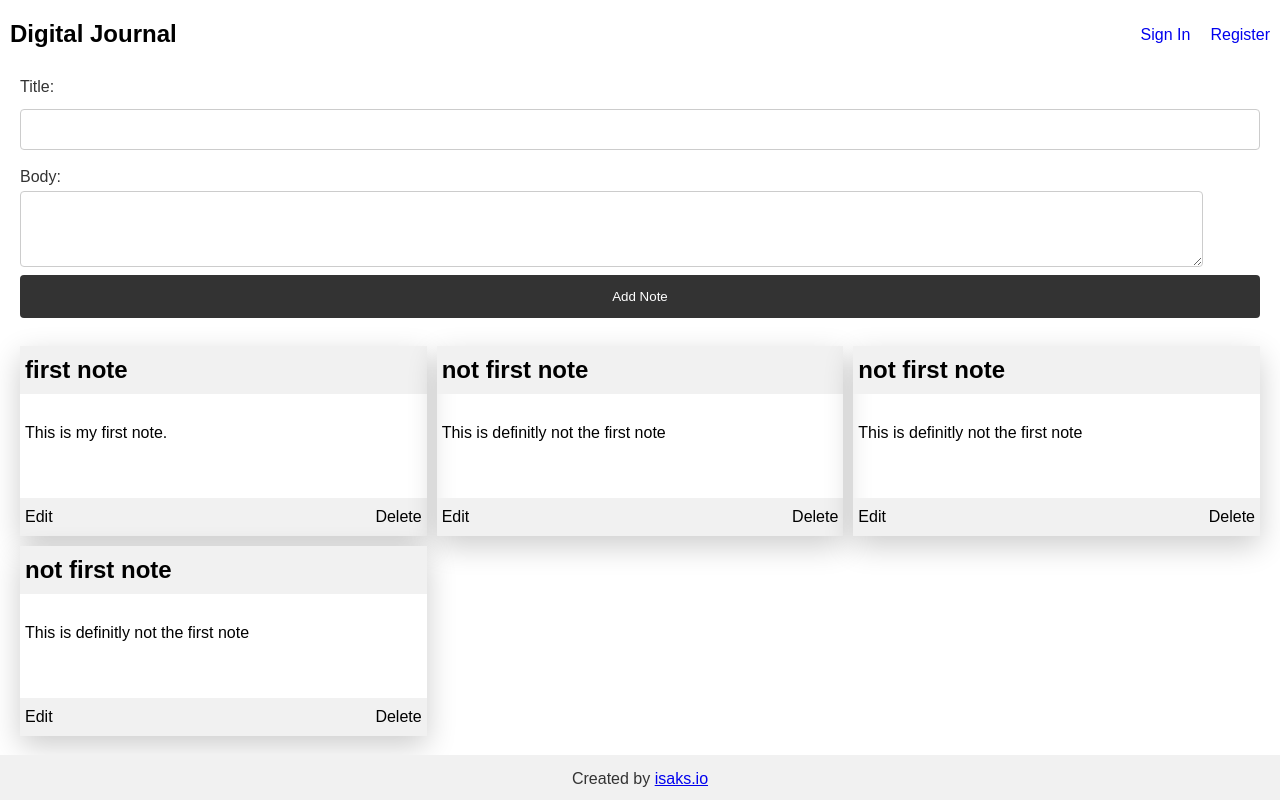
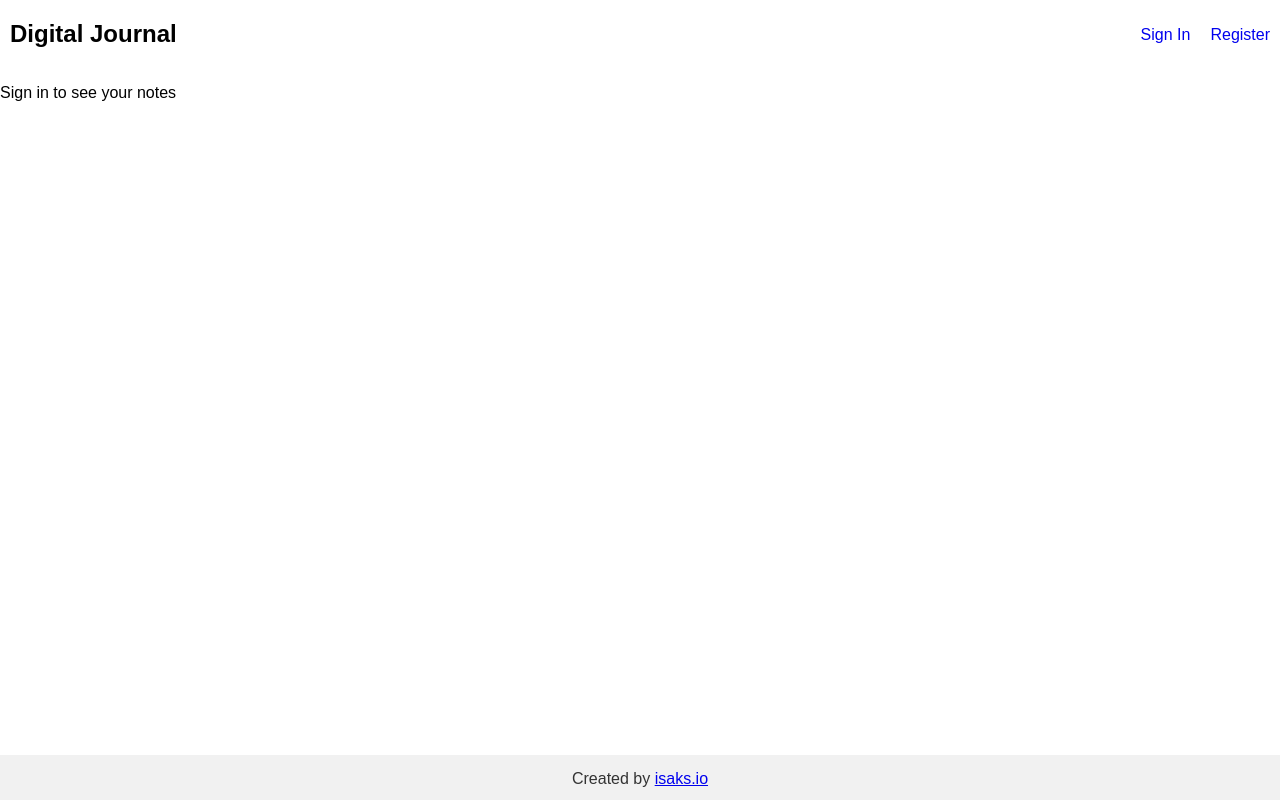
Before and after one commit to isaksolheim/journal-app, a React (Create React App) app in the folder client/: page / in a window 1280 px wide. Built offline with nearby package versions, Linux system fonts and the light colour scheme.

Commit message:
Connect Notes component with backend

```diff
--- a/client/src/App.js
+++ b/client/src/App.js
@@ -1,5 +1,7 @@
 import React from 'react';
 import { BrowserRouter as Router, Route } from 'react-router-dom';
+import axios from 'axios';
+
 import './styles/main.scss';
 import Navbar from './components/Navbar';
 import NoteForm from './components/NoteForm';
@@ -15,6 +17,7 @@ class App extends React.Component {
     this.state = {
       loggedIn: false,
       name: null,
+      yourNotes: [],
     };
   }
 
@@ -23,6 +26,8 @@ class App extends React.Component {
       loggedIn: true,
       name
     });
+
+    this.getNotes();
   }
 
   signOut = () => {
@@ -32,6 +37,25 @@ class App extends React.Component {
     });
   }
 
+  getNotes = () => {
+    let name = this.state.name;
+
+    axios.get('http://localhost:5000')
+      .then(res => {
+        let notes = res.data;
+        let yourNotes = [];
+        for (var i = 0; i < notes.length; i++) {
+          if (notes[i].name === name) {
+            yourNotes.push(notes[i]);
+          }
+        }
+
+        this.setState({ yourNotes }, function() {
+          console.log(this.state.yourNotes);
+        });
+      });
+  }
+
   render() {
     return (
       <div className="App">
@@ -39,8 +63,15 @@ class App extends React.Component {
           <Navbar data={this.state} signOut={this.signOut} />
           <Route exact path="/" render={() => (
             <div>
-              <NoteForm data={this.state} />
-              <Notes />
+              {this.state.loggedIn ?
+                <div>
+                  <NoteForm data={this.state} getNotes={this.getNotes} />
+                  <Notes notes={this.state.yourNotes} />
+                </div>
+                :
+                <div>
+                  <p>Sign in to see your notes</p>
+                </div>}
             </div>
           )} />
           <Route exact path="/login" render={(props) => (
--- a/client/src/components/Login.js
+++ b/client/src/components/Login.js
@@ -42,7 +42,9 @@ class Login extends React.Component {
       })
       .catch(err =>
         this.setState({
-          error: err.response.data
+          error: err
+        }, function() {
+          console.log(this.state.error)
         })
       );
   };
--- a/client/src/components/NoteForm.js
+++ b/client/src/components/NoteForm.js
@@ -15,7 +15,14 @@ class NoteForm extends React.Component {
   submitHandler = (e) => {
     e.preventDefault();
 
-    axios.post('http://localhost:5000/add', this.state);
+    // clearing input fields
+    e.target.reset();
+
+    // adding the note
+    axios.post('http://localhost:5000/add', this.state)
+      .then(res => console.log(res.data));
+
+    this.props.getNotes();
   }
 
   inputHandler = (e) => {
--- a/client/src/components/Notes.js
+++ b/client/src/components/Notes.js
@@ -1,29 +1,13 @@
 import React from 'react';
 
-function Notes() {
-  const notes = [
-    {
-      title: 'first note',
-      content: 'This is my first note.'
-    },
-    {
-      title: 'not first note',
-      content: 'This is definitly not the first note'
-    },
-    {
-      title: 'not first note',
-      content: 'This is definitly not the first note'
-    },
-    {
-      title: 'not first note',
-      content: 'This is definitly not the first note'
-    }
-  ];
+function Notes(props) {
+  let notes = props.notes;
+
   return(
     <section className="notes">
       {notes.map(note => {
         return(
-          <div className="note" key="note.title">
+          <div className="note" key={note._id}>
             <h2>{note.title}</h2>
             <p>{note.content}</p>
             <div className="actions">
```
